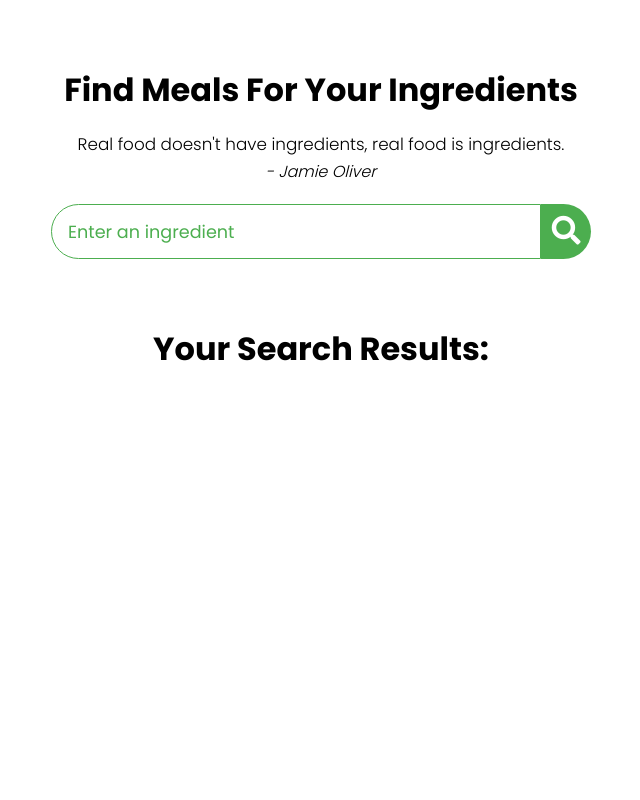
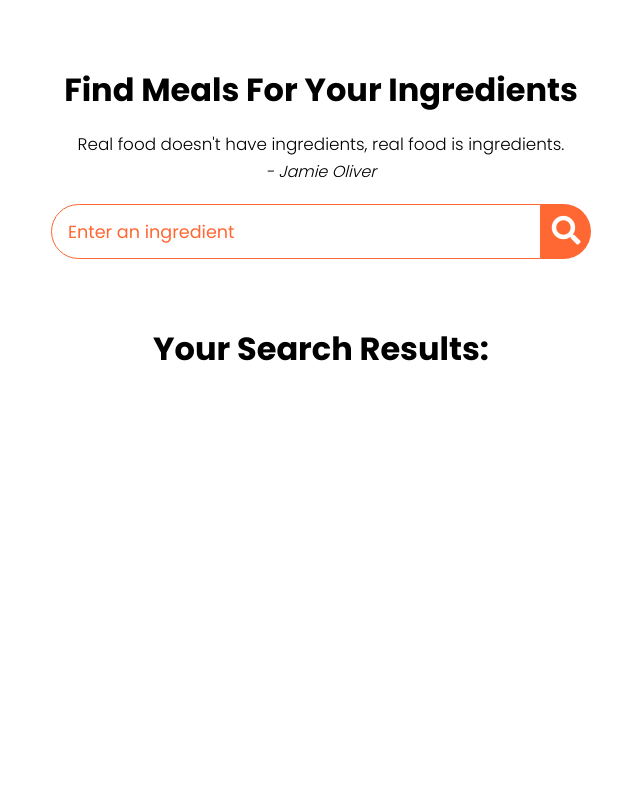
Before and after one commit to utkarsh-2706/DIETMATE---Presonalized-Diet-Recommendations, a PHP site: page /FindMeal/findMeal.html in a window 1280 px wide. Shown: the whole page, without its empty margins (319-959 px from the left). Run offline with PHP 8.4, Linux system fonts and the light colour scheme.

Commit message:
"Minor bug fixed"

```diff
--- a/FindMeal/findMeal.css
+++ b/FindMeal/findMeal.css
@@ -6,8 +6,8 @@
     box-sizing: border-box;
 }
 :root{
-    --tenne-tawny:hsl(122, 39%, 49%);
-    --tenne-tawny-dark:hsl(122, 39%, 49%);
+    --tenne-tawny:#ff6733;
+    --tenne-tawny-dark:#ff6733;
 }
 body{
     font-weight: 300;
```
